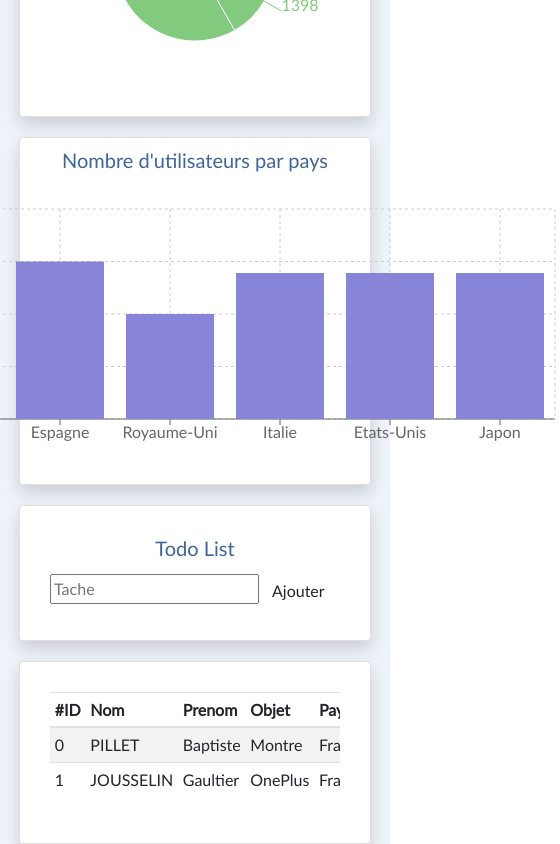
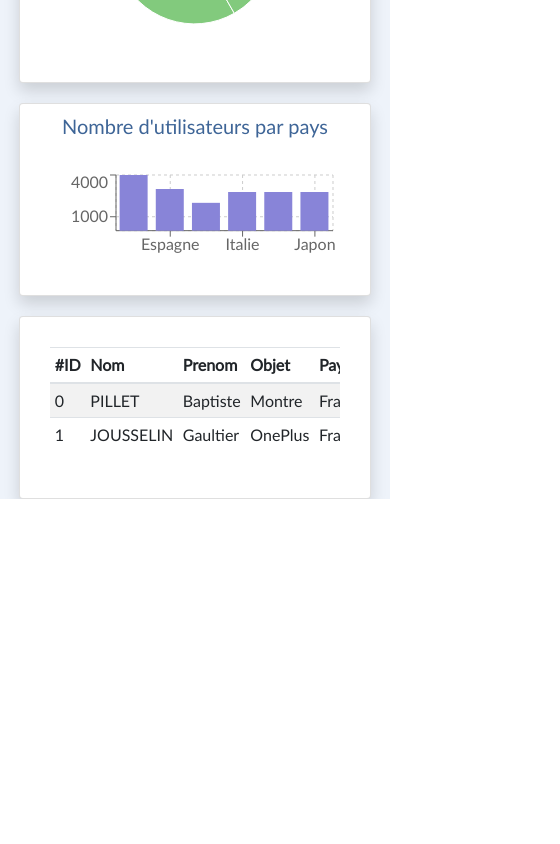
Before and after one commit to Batpillet/Project_Dashboard, a React (Create React App) app in the folder projet/: page / in a window 390 px wide. Shown: the part 1083-1927 px from the top of the page, 560 px wide, since content can reach past the window. After the commit the page ends 1582 px from the top, so only its background shows below. Built offline with nearby package versions, Linux system fonts and the light colour scheme; the HTML template or start-up script is replaced by a standard one.

Commit message:
Formulaire responsive + texte

```diff
--- a/projet/src/App.js
+++ b/projet/src/App.js
@@ -8,7 +8,6 @@ import ProfilSideBar from './components/ProfilSideBar'
 import Header from './components/Header'
 import Objects from './components/Objects'
 import Users from './components/Users'
-import Todo from './components/Todo'
 import TableWidget from './components/TableWidget'
 import ProgressBars from './components/Progress'
 import Formulaire from './Formulaire';
@@ -104,20 +103,7 @@ class App extends Component {
                 </div>
               </div>
               <div className="row">
-                <div className="col-lg-3 col-md-6 col-sm-12 col-12">
-                  <div className="card shadow">
-                    <div className="card-body">
-                      <h5 className="card-title text-center">Todo List</h5>
-                      <Todo
-                        addItem={this.addItem}
-                        inputElement={this.inputElement}
-                        handleInput={this.handleInput}
-                        currentItem={this.state.currentItem}
-                      />
-                    </div>
-                  </div>
-                </div>
-                <div className="col-lg-9 col-md-6 col-sm-12 col-12">
+                <div className="col-lg-12 col-md-12 col-sm-12 col-12">
                   <TableWidget />
                 </div>
               </div>
--- a/projet/src/Formulaire.js
+++ b/projet/src/Formulaire.js
@@ -12,12 +12,10 @@ export default class Formulaire extends Component {
         return (
             <div>
                 <Header nom="Home" lien="/"/>
-                <div className="row">
-                    <div className='col-lg-4'></div>
-                    <div className='col-lg-4 mt-4'>
+                <div className="row justify-content-center mt-4 ml-2 mr-2">
+                    <div className='col-lg-4'>
                         <Form/>
                     </div>
-                    <div className='col-lg-4'></div>
                 </div>
             </div>
         )
--- a/projet/src/components/BarWidget.js
+++ b/projet/src/components/BarWidget.js
@@ -1,5 +1,5 @@
 import React, { Component } from 'react'
-import { Pie, PieChart, BarChart, CartesianGrid, XAxis, YAxis, Tooltip, Legend, Bar } from 'recharts';
+import { Pie, PieChart, BarChart, CartesianGrid, XAxis, YAxis, Tooltip, Legend, Bar, ResponsiveContainer } from 'recharts';
 
 const data = [
     {
@@ -35,6 +35,7 @@ export default class BarWidget extends Component {
             <div className="card shadow">
                 <h5 className="card-title text-center">Nombre d'utilisateurs par pays</h5>
                 <div className="card-body" style={{ display: 'inline-flex', justifyContent: 'center' }}>
+                <ResponsiveContainer width="99%" aspect={3}>
                     <BarChart width={730} height={250} data={data}>
                         <CartesianGrid strokeDasharray="3 3" />
                         <XAxis dataKey="name" />
@@ -42,6 +43,7 @@ export default class BarWidget extends Component {
                         <Tooltip />
                         <Bar dataKey="uv" fill="#8884d8" />
                     </BarChart>
+                  </ResponsiveContainer>
                 </div>
             </div>
         )
--- a/projet/src/components/Form.js
+++ b/projet/src/components/Form.js
@@ -16,6 +16,7 @@ export default class Form extends Component {
                     <label for="location">Dans quelle pièce de la maison ? : </label>
                     <input type="Location" className="form-control" id="Location"></input>
                 </div>
+                <button type="submit" class="btn btn-primary">Valider</button>
             </form>
         )
     }
--- a/projet/src/components/PieWidget.js
+++ b/projet/src/components/PieWidget.js
@@ -1,5 +1,5 @@
 import React, { Component } from 'react'
-import { Pie, PieChart, BarChart, CartesianGrid, XAxis, YAxis, Tooltip, Legend, Bar } from 'recharts';
+import { Pie, PieChart, BarChart, CartesianGrid, XAxis, YAxis, Tooltip, Legend, Bar, ResponsiveContainer } from 'recharts';
 
   const data02 = [
     {
@@ -22,9 +22,11 @@ export default class PieWidget extends Component {
             <div className="card shadow">
                 <h5 className="card-title text-center">Nombre d'objets</h5>
                 <div className="card-body" style={{ display: 'inline-flex', justifyContent: 'center' }}>
+                <ResponsiveContainer width="99%" aspect={1.33}>
                     <PieChart width={730} height={250}>
                         <Pie data={data02} dataKey="value" nameKey="name" outerRadius={80} fill="#82ca7d" label/>
                     </PieChart>
+                    </ResponsiveContainer>
                 </div>
             </div>
         )
--- a/projet/src/components/Todo.js
+++ /dev/null
@@ -1,16 +0,0 @@
-import React, { Component } from 'react';
-
-export default class Todo extends Component {
-    render() {
-        return (
-            <div className="todoListMain">
-             <div className="header">
-              <form onSubmit={this.props.addItem}>
-                <input placeholder="Tache" />
-                <button className="btn" type="submit">Ajouter</button>
-              </form>
-            </div>
-          </div>
-        )
-    }
-}
--- a/projet/src/index.css
+++ b/projet/src/index.css
@@ -7,3 +7,11 @@ code {
   font-family: source-code-pro, Menlo, Monaco, Consolas, "Courier New",
     monospace;
 }
+
+#bar{
+  width: 100%;
+}
+
+#progress{
+ font-size:2vw;
+}
```
